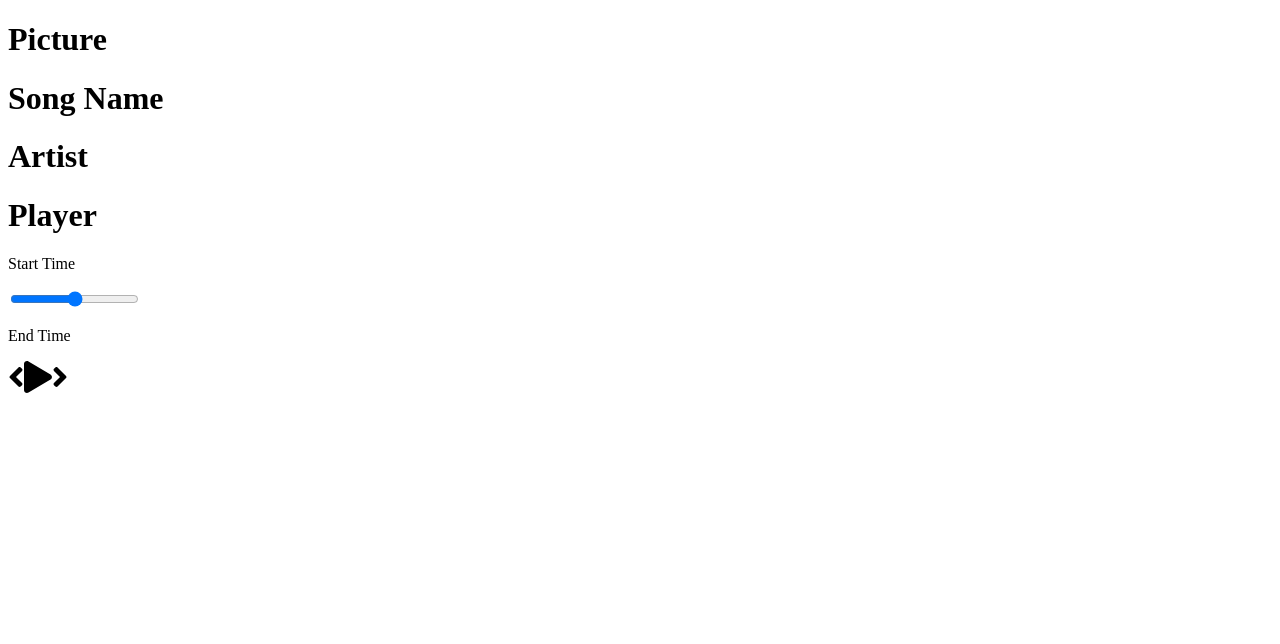
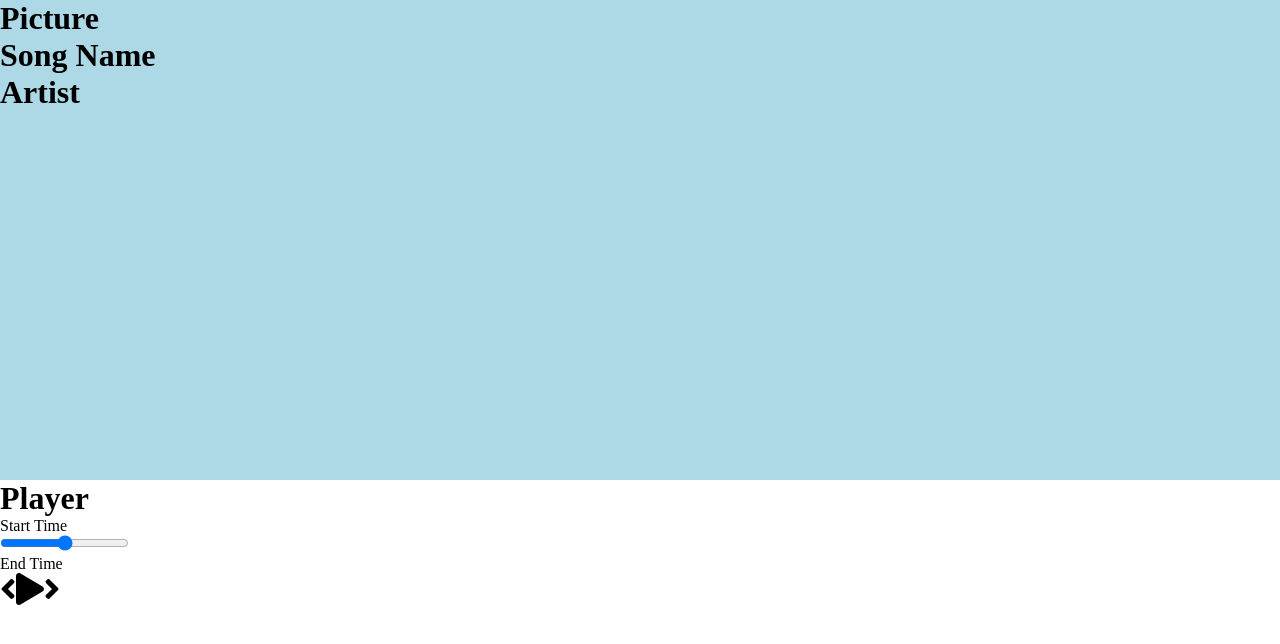
Before and after one commit to KateChantha/music-player-react, a React (Create React App) app: page / in a window 1280 px wide. Shown: the top 644 px of the page. Built offline with nearby package versions, Linux system fonts and the light colour scheme.

Commit message:
initial styling

```diff
--- a/package.json
+++ b/package.json
@@ -9,7 +9,7 @@
     "@testing-library/jest-dom": "^5.11.4",
     "@testing-library/react": "^11.1.0",
     "@testing-library/user-event": "^12.1.10",
-    "node-sass": "^5.0.0",
+    "node-sass": "^4.14.1",
     "react": "^17.0.1",
     "react-dom": "^17.0.1",
     "react-scripts": "4.0.0",
--- a/src/App.js
+++ b/src/App.js
@@ -1,3 +1,5 @@
+import "./styles/app.scss"
+
 import Player from './components/Player';
 import Song from './components/Song';
 
--- /dev/null
+++ b/src/styles/_player.scss
@@ -0,0 +1,4 @@
+.song-container {
+  min-height: 60vh;
+  background-color: lightblue;
+}
--- a/src/styles/app.scss
+++ b/src/styles/app.scss
@@ -3,3 +3,6 @@
   padding: 0;
   box-sizing: border-box;
 }
+
+@import "./player";
+@import "./song";
```
Also changed, not shown: src/styles/_song.scss (added), 1 other file (tests, documents, lock files or other folders).
